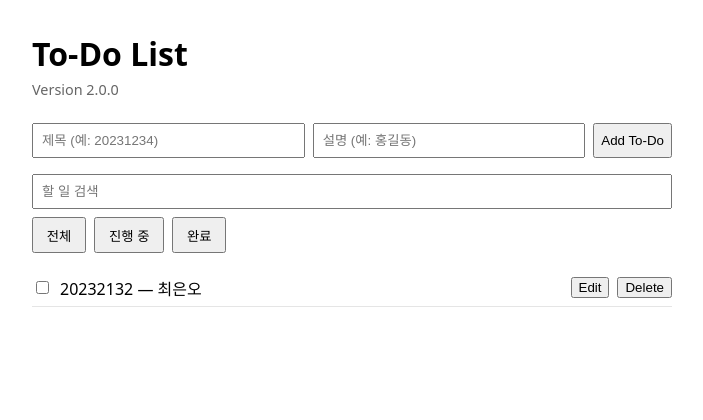
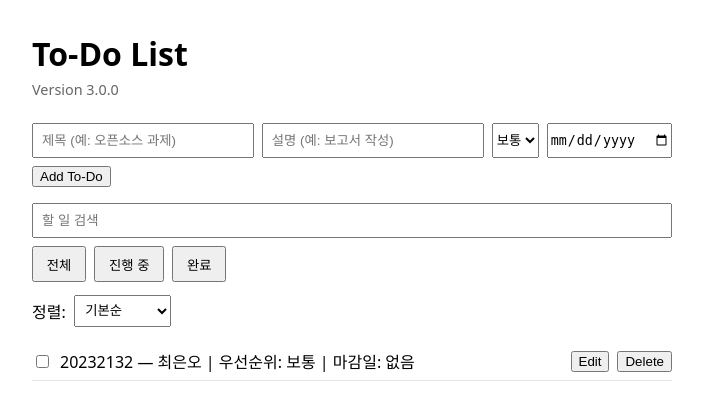
Before and after one commit to choieunoh/FastApi-Todos, a FastAPI app: page / in a window 1280 px wide. Shown: the top 420 px of the page, without its empty margins (288-991 px from the left). Run offline with FastAPI, Linux system fonts and the light colour scheme.

Commit message:
feat: add priority, due date, sorting, and overdue status for Version 3.0.0

```diff
--- a/fastapi-app/main.py
+++ b/fastapi-app/main.py
@@ -15,10 +15,12 @@ if not TODO_FILE.exists():                       # 없으면 빈 목록으로
 app = FastAPI(title="To-Do List API")
 
 
-class TodoIn(BaseModel):                         # 클라이언트가 보내는 데이터 (id 없음)
+class TodoIn(BaseModel):
     title: str = Field(min_length=1, max_length=100)
     description: str = ""
     completed: bool = False
+    priority: str = "보통"
+    due_date: str = ""
 
 
 class TodoItem(TodoIn):                          # 서버가 돌려주는 데이터 (id 있음)
--- a/fastapi-app/templates/index.html
+++ b/fastapi-app/templates/index.html
@@ -38,15 +38,52 @@
          padding: .4rem .8rem;
          cursor: pointer;
         }
-    </style>
+        .sort-controls {
+         display: flex;
+         align-items: center;
+         gap: .5rem;
+         margin-top: .8rem;
+        }
+
+        .sort-controls select {
+         padding: .4rem;
+        }
+
+        .overdue {
+         color: #b00020;
+         font-weight: bold;
+        }
+     </style>
 </head>
 <body>
     <h1>To-Do List</h1>
-    <p class="version">Version 2.0.0</p>
+    <p class="version">Version 3.0.0</p>
     <form id="todo-form">
-        <input type="text" id="title" placeholder="제목 (예: 20231234)" required>
-        <input type="text" id="description" placeholder="설명 (예: 홍길동)">
-        <button type="submit">Add To-Do</button>
+      <input
+        type="text"
+        id="title"
+        placeholder="제목 (예: 오픈소스 과제)"
+        required
+      >
+
+      <input
+        type="text"
+        id="description"
+        placeholder="설명 (예: 보고서 작성)"
+      >
+
+      <select id="priority">
+        <option value="높음">높음</option>
+        <option value="보통" selected>보통</option>
+        <option value="낮음">낮음</option>
+      </select>
+
+      <input
+        type="date"
+        id="due-date"
+      >
+
+      <button type="submit">Add To-Do</button>
     </form>
     <div class="controls">
       <input
@@ -58,7 +95,15 @@
         <button type="button" data-filter="all">전체</button>
         <button type="button" data-filter="active">진행 중</button>
         <button type="button" data-filter="completed">완료</button>
-     </div>
+      </div>
+      <div class="sort-controls">
+       <label for="sort">정렬:</label>
+       <select id="sort">
+         <option value="default">기본순</option>
+         <option value="priority">우선순위순</option>
+         <option value="due-date">마감일순</option>
+       </select>
+      </div>
     </div>
     <p id="error" role="alert" hidden></p>
     <ul id="todo-list"></ul>
@@ -68,6 +113,8 @@
         let allTodos = [];
 
         const searchEl = $("search");
+        const sortEl = $("sort");
+
         let currentFilter = "all";
 
         const filterButtons = document.querySelectorAll("[data-filter]");
@@ -112,11 +159,35 @@
 
         return matchesSearch && matchesFilter;
         });
+        // 정렬
+        if (sortEl.value === "priority") {
+          const priorityOrder = {
+            "높음": 1,
+            "보통": 2,
+            "낮음": 3
+          };
+
+          filtered.sort((a, b) => {
+            return (priorityOrder[a.priority] || 2) -
+                   (priorityOrder[b.priority] || 2);
+          });
+        }
+
+        if (sortEl.value === "due-date") {
+          filtered.sort((a, b) => {
+            if (!a.due_date && !b.due_date) return 0;
+            if (!a.due_date) return 1;
+            if (!b.due_date) return -1;
+
+            return a.due_date.localeCompare(b.due_date);
+          });
+        }
 
         render(filtered);
         }
 
         searchEl.addEventListener("input", applyFilters);
+        sortEl.addEventListener("change", applyFilters);
         filterButtons.forEach((button) => {
         button.addEventListener("click", () => {
         currentFilter = button.dataset.filter;
@@ -136,9 +207,29 @@
               checked: todo.completed,
               onchange: () => save(todo.id, { ...todo, completed: check.checked }),
             });
+            const now = new Date();
+            const today =
+              `${now.getFullYear()}-` +
+              `${String(now.getMonth() + 1).padStart(2, "0")}-` +
+              `${String(now.getDate()).padStart(2, "0")}`;
+
+            const isOverdue =
+              todo.due_date &&
+              todo.due_date < today &&
+              !todo.completed;
+
             const text = Object.assign(document.createElement("span"), {
-              textContent: `${todo.title} — ${todo.description}`,
-              className: todo.completed ? "done" : "",
+              textContent:
+                `${todo.title} — ${todo.description} | ` +
+                `우선순위: ${todo.priority || "보통"} | ` +
+                `마감일: ${todo.due_date || "없음"}` +
+                (isOverdue ? " | ⚠ 기한 초과" : ""),
+
+              className: todo.completed
+                ? "done"
+                : isOverdue
+                  ? "overdue"
+                  : "",
             });
             const li = document.createElement("li");
             li.append(check, text, button("Edit", () => edit(todo)), button("Delete", () => remove(todo.id)));
@@ -149,9 +240,34 @@
         function edit(todo) {
           const title = prompt("새 제목:", todo.title);
           if (title === null) return;
+
           const description = prompt("새 설명:", todo.description);
           if (description === null) return;
-          save(todo.id, { ...todo, title: title.trim(), description: description.trim() });
+
+          const priority = prompt(
+            "새 우선순위 (높음 / 보통 / 낮음):",
+            todo.priority || "보통"
+          );
+          if (priority === null) return;
+
+          if (!["높음", "보통", "낮음"].includes(priority.trim())) {
+            alert("우선순위는 높음, 보통, 낮음 중 하나를 입력해주세요.");
+            return;
+          }
+
+          const dueDate = prompt(
+            "새 마감일 (YYYY-MM-DD, 없으면 빈칸):",
+            todo.due_date || ""
+          );
+          if (dueDate === null) return;
+
+          save(todo.id, {
+            ...todo,
+            title: title.trim(),
+            description: description.trim(),
+            priority: priority.trim(),
+            due_date: dueDate.trim()
+          });
         }
 
         function remove(id) {
@@ -161,8 +277,15 @@
 
         $("todo-form").onsubmit = (event) => {
           event.preventDefault();
+
           run("추가", async () => {
-            await api("/todos", "POST", { title: $("title").value.trim(), description: $("description").value.trim() });
+            await api("/todos", "POST", {
+              title: $("title").value.trim(),
+              description: $("description").value.trim(),
+              priority: $("priority").value,
+              due_date: $("due-date").value
+            });
+
             event.target.reset();
             await load();
           });
```
